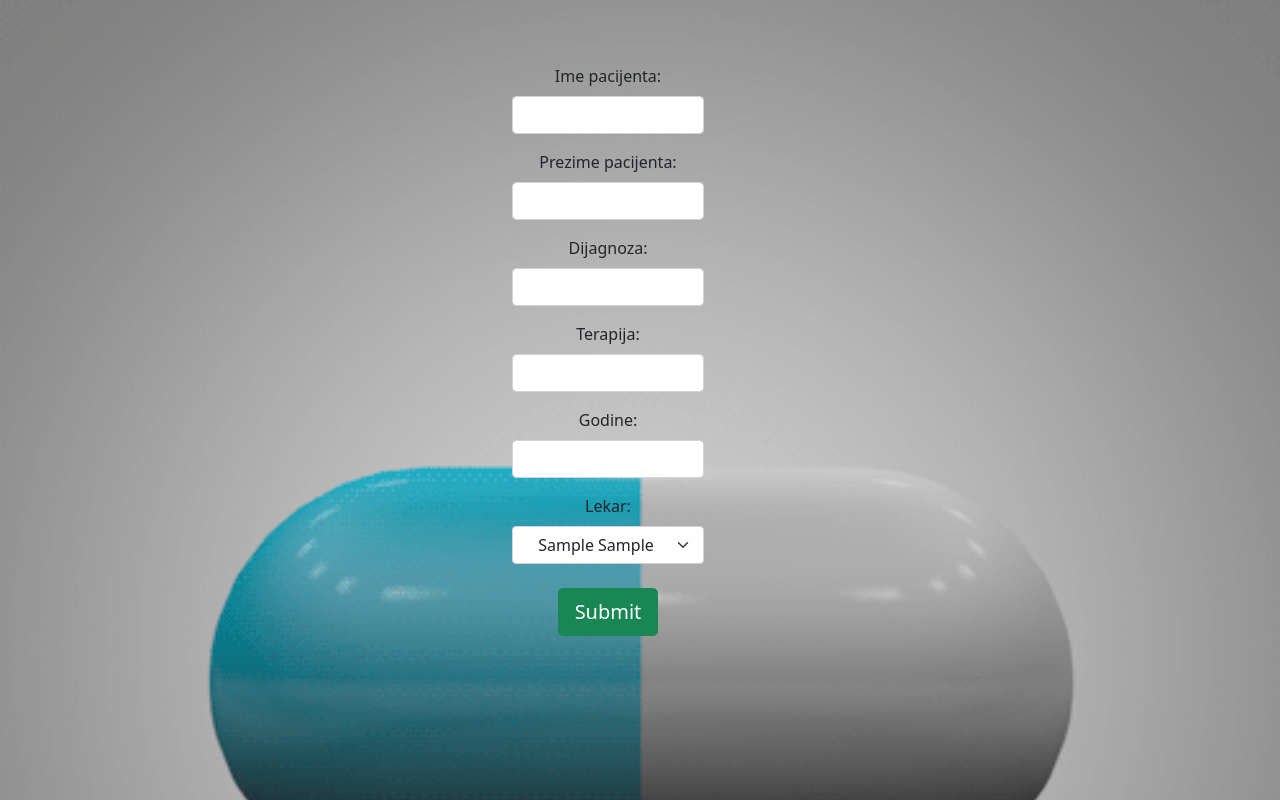
After one commit to dimijov/ITEH-PHP, a PHP site: page /dodajNovog.php in a window 1280 px wide. The commit adds this page. Run offline with PHP 8.4, Linux system fonts and the light colour scheme; tables that the repository leaves empty or names only in its code hold one stand-in row (values such as "Sample post").

Commit message:
+klasa pacijent +forma dodavanje novog pacijenta

```diff
--- /dev/null
+++ b/Pacijent.php
@@ -0,0 +1,39 @@
+<?php
+
+require_once 'db.php';
+
+class pacijent
+{
+    public $id;
+    public $imep;
+    public $prezimep;
+    public $dijagnoza;
+    public $terapija;
+    public $godine;
+    public $lekar_id;
+
+    public function __construct($id, $imep, $prezimep, $dijagnoza, $terapija, $godine, $lekar_id)
+    {
+        $this->id = $id;
+        $this->imep = $imep;
+        $this->prezimep = $prezimep;
+        $this->dijagnoza = $dijagnoza;
+        $this->godine = $godine;
+        $this->terapija = $terapija;
+        $this->lekar_id = $lekar_id;
+    }
+
+    public function dodajNovog($pacijent)
+    {
+        $db = new DB();
+        $upit = "insert into pacijent values (NULL, '$pacijent->imep', '$pacijent->prezimep', '$pacijent->dijagnoza', '$pacijent->terapija',
+        '$pacijent->godine', '$pacijent->lekar_id')";
+
+        $rez = $db->connection->query($upit);
+        if ($rez) {
+            return true;
+        } else {
+            return false;
+        }
+    }
+}
--- /dev/null
+++ b/dodajNovog.php
@@ -0,0 +1,83 @@
+<!DOCTYPE html>
+<html lang="en">
+
+<head>
+    <meta charset="UTF-8">
+    <meta http-equiv="X-UA-Compatible" content="IE=edge">
+    <meta name="viewport" content="width=device-width, initial-scale=1.0">
+    <link href="https://cdn.jsdelivr.net/npm/bootstrap@5.0.2/dist/css/bootstrap.min.css" rel="stylesheet" integrity="sha384-EVSTQN3/azprG1Anm3QDgpJLIm9Nao0Yz1ztcQTwFspd3yD65VohhpuuCOmLASjC" crossorigin="anonymous">
+    <link rel="stylesheet" href="index.css">
+    <title>Strana za dodavanje novog pacijenta</title>
+</head>
+
+<body>
+
+    <form method="POST" id="forma-novi-pacijent">
+        <div class="mb-3">
+            <label class="form-label">Ime pacijenta: </label>
+            <input type="text" class="form-control text-center" name="imep">
+        </div>
+        <div class="mb-3">
+            <label class="form-label">Prezime pacijenta: </label>
+            <input type="text" class="form-control text-center" name="prezimep">
+        </div>
+        <div class="mb-3">
+            <label class="form-label">Dijagnoza: </label>
+            <input type="text" class="form-control text-center" name="dijagnoza">
+        </div>
+        <div class="mb-3">
+            <label class="form-label">Terapija: </label>
+            <input type="number" class="form-control text-center" name="terapija">
+        </div>
+        <div class="mb-3">
+            <label class="form-label">Godine: </label>
+            <input type="text" class="form-control text-center" name="godine">
+        </div>
+        <div class="mb-3">
+            <label class="form-label">Lekar: </label>
+            <select class="form-select text-center" name="select-lekar">
+
+                <?php
+                require 'db.php';
+
+                $db = new DB();
+                $upit = "select * from lekar";
+                $result_set = $db->connection->query($upit);
+
+                while ($lekar = mysqli_fetch_array($result_set)) :
+                ?>
+                    <option value="<?php echo $lekar['id'] ?>"><?php echo $lekar['imel'] . " " . $lekar['prezimel']; ?></option>
+                <?php
+                endwhile;
+                ?>
+
+            </select>
+        </div>
+        <button type="submit" class="btn btn-lg btn-success mt-2" name="dodaj_pacijenta_btn">Submit</button>
+    </form>
+
+
+    <?php
+    require 'Pacijent.php';
+
+    if (isset($_POST["dodaj_pacijenta_btn"])) {
+        $pacijent = new Pacijent(NULL, $_POST['imep'], $_POST['prezimep'], $_POST['dijagnoza'], $_POST['terapija'], $_POST['godine'], $_POST['select-lekar']);
+        if ($pacijent->dodajNovog($pacijent)) {
+            echo 'Pacijent uspešno dodat!';
+        } else {
+            echo 'Doslo je do greške! Pacijent nije sačuvan!';
+        }
+    }
+    ?>
+
+
+    <script>
+        if (window.history.replaceState) {
+            window.history.replaceState(null, null, window.location.href);
+        }
+    </script>
+
+    <script src="https://cdn.jsdelivr.net/npm/bootstrap@5.0.2/dist/js/bootstrap.bundle.min.js" integrity="sha384-MrcW6ZMFYlzcLA8Nl+NtUVF0sA7MsXsP1UyJoMp4YLEuNSfAP+JcXn/tWtIaxVXM" crossorigin="anonymous"></script>
+</body>
+
+</html>
--- a/index.css
+++ b/index.css
@@ -1,3 +1,10 @@
+body{
+    background-image:url(img/slika1.gif);
+    background-repeat: no-repeat;
+    background-size: cover;
+}
+
+
 #naslov {
     margin-top: 30px;
 }
@@ -44,3 +51,16 @@
 #izmena-brisanje {
     width: 50px;
 }
+
+#btn_novi_pacijent {
+    margin-left: 45%;
+    margin-top: 15px;
+    height: 50px;
+}
+
+#forma-novi-pacijent {
+    width: 15%;
+    margin-left: 40%;
+    margin-top: 5%;
+    text-align: center;
+}
--- a/index.php
+++ b/index.php
@@ -11,7 +11,7 @@
 </head>
 <body>
 <h1 id="naslov" class="text-primary text-center">Pacijenti i lekari</h1>
-
+<a href="dodajNovog.php"><button type="button" class="btn btn-primary" id="btn_novi_pacijent">Forma za novog pacijenta</button></a>
 <div id="div-tbl-pocetna">
     <table class="table table-light table-striped table-hover table-bordered">
         <thead class="text-center">
```
Also changed, not shown: img/slika1.gif (added).
